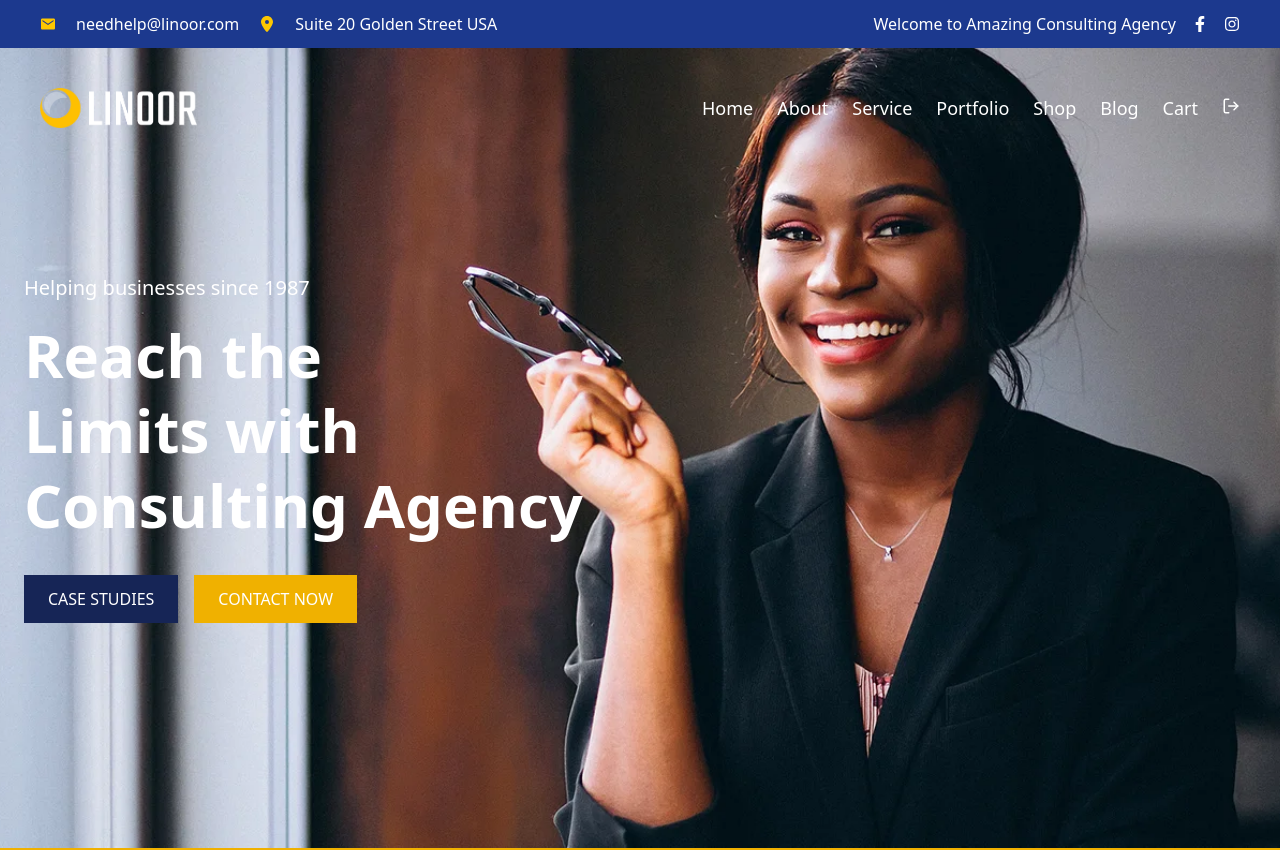
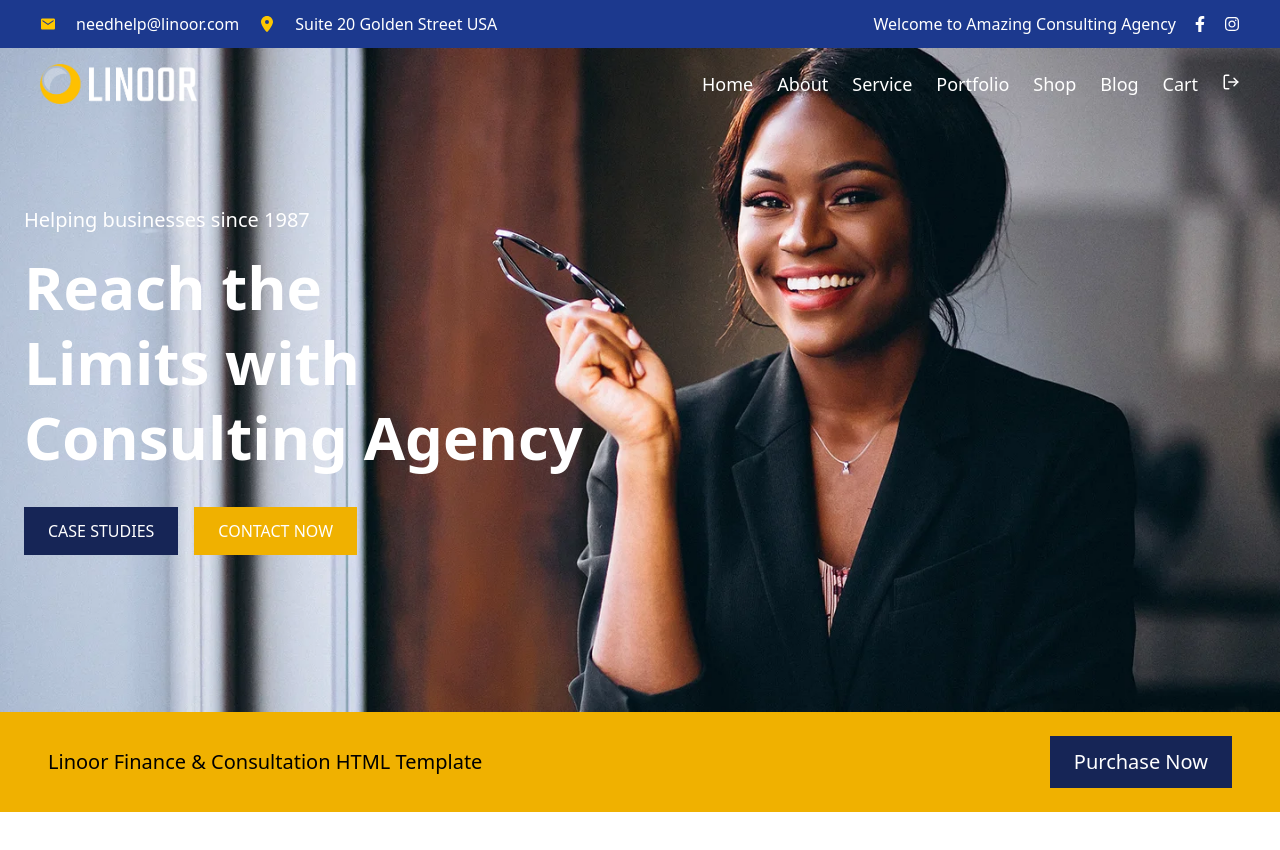
Before and after one commit to Harshpreet56/online-shop, a React (Vite) app: page / in a window 1280 px wide. Shown: the top 850 px of the page. Built offline with nearby package versions, Linux system fonts and the light colour scheme; no server answers.

Commit message:
render live

```diff
--- a/src/Layout/Navbar.jsx
+++ b/src/Layout/Navbar.jsx
@@ -51,12 +51,12 @@ function Navbar() {
 
 
       <div
-        className={`w-full transition-all duration-300 z-40
+        className={`w-full transition-all duration-300 z-9999
         ${
           isScrolled
             ? "fixed top-0 bg-blue-900 shadow-lg"
             : isHome
-            ? "absolute top-18 bg-transparent"
+            ? "absolute top-auto bg-transparent"
             : "relative bg-black"
         }`}
       >
--- a/src/component/Home/Hero.jsx
+++ b/src/component/Home/Hero.jsx
@@ -4,7 +4,7 @@ function Hero() {
   return (
     <>
       {/* Hero Section */}
-      <section className="bg-[url('/Images/homebg.webp')] min-h-screen bg-cover bg-center flex items-center">
+      <section className="bg-[url('/Images/homebg.webp')]  h-166 bg-cover bg-center flex items-center w-auto">
         <div className="max-w-8xl  px-6 py-20 text-white">
 
           <h4 className="text-base sm:text-lg md:text-xl mb-4">
```
